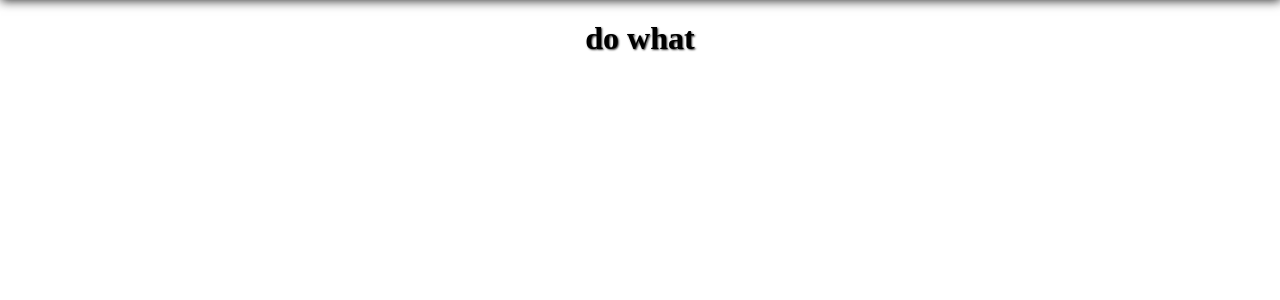
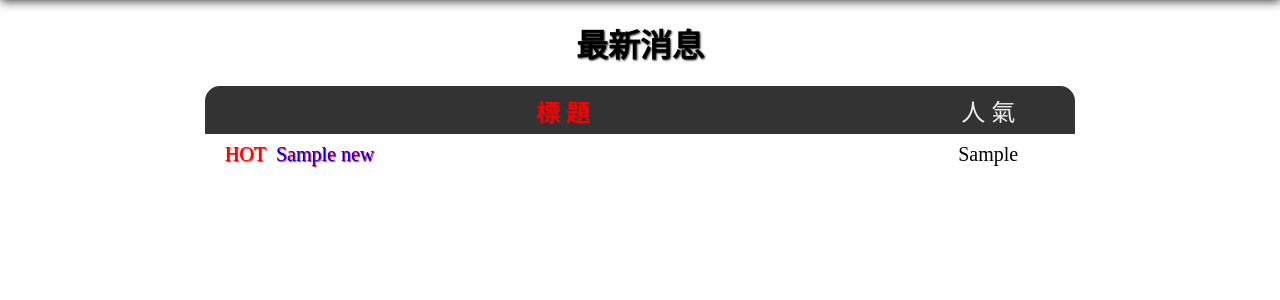
Before and after one commit to mokshayang/student, a PHP site: page / in a window 1280 px wide. Shown: the part 60-360 px from the top of the page. Run offline with PHP 8.4, Linux system fonts and the light colour scheme; tables that the repository leaves empty or names only in its code hold one stand-in row (values such as "Sample post").

Commit message:
前端的新聞，新功能 nl2br

```diff
--- a/front/main.php
+++ b/front/main.php
@@ -1 +1,76 @@
-<h1>do what</h1>
+<style>
+    .group ,.list{
+        width: 68%;
+        margin: auto;
+        display: grid;
+        grid-template-columns: 8fr 2fr;
+        align-items: center;
+    }
+    .group{
+        justify-items: center;
+        font-size: 24px;
+        background-color: #333;
+        height: 48px;
+        color: #eee;
+        border-radius: 15px 15px 0 0;
+    }
+    .list{
+        grid-auto-rows: 40px;
+        font-size: 20px;
+    }
+    .list:nth-child(2n+1){
+        background-color: #eef;
+    }
+    li div:nth-child(1){
+        padding-left:20px ;
+        color: #f00;
+        text-shadow: 1px 1px 1px #f00;
+    }
+    li div:nth-child(2){
+        justify-self:center;
+    }
+    li a{
+        color: #00e;
+        text-decoration: none;
+    }
+    li a:hover{
+        color: #f00;
+        text-decoration: underline;
+    }
+
+</style>
+<h1>最新消息</h1>
+<ul>
+<li class="group">
+    <div class="subject">標 題</div>
+    <div class="people">人 氣</div>
+</li>
+</ul>
+<?php
+$all_news="SELECT * FROM `news` ORDER BY `top` DESC, `readed` DESC";
+$rows=$pdo->query($all_news)->fetchALL(PDO::FETCH_ASSOC);
+// echo "<pre>";
+// print_r($rows[0]);
+// echo "</pre>";
+//點閱數量查詢的正排序 :
+$hot=$pdo->query("SELECT `id` FROM `news` ORDER BY `readed` DESC")->fetchColumn();
+
+foreach($rows as $row){
+    echo "<li class='list'>";
+    echo "<div class='title'>";
+    echo ($row['top']==1)?"TOP&nbsp;&nbsp;":'';
+    echo ($row['id']==$hot)?"HOT&nbsp;&nbsp;":'';
+    echo "<a href='index.php?do=news_detail&id={$row['id']}'>";
+    echo $row['subject'];
+    echo "</a>";
+    echo "</div>";
+    echo "<div>";
+    echo $row['readed'];
+    echo "</div>";
+    echo "</li>";
+//     echo "<pre>";
+// print_r($row);
+// echo "</pre>";
+}
+
+?>
```
Also changed, not shown: front/news_detail.php (added, +38 -0 lines).
